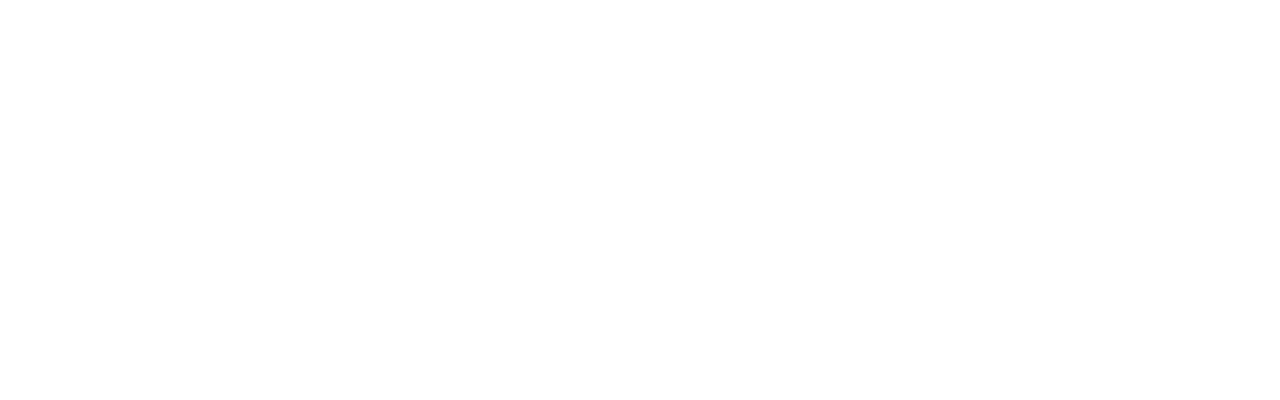
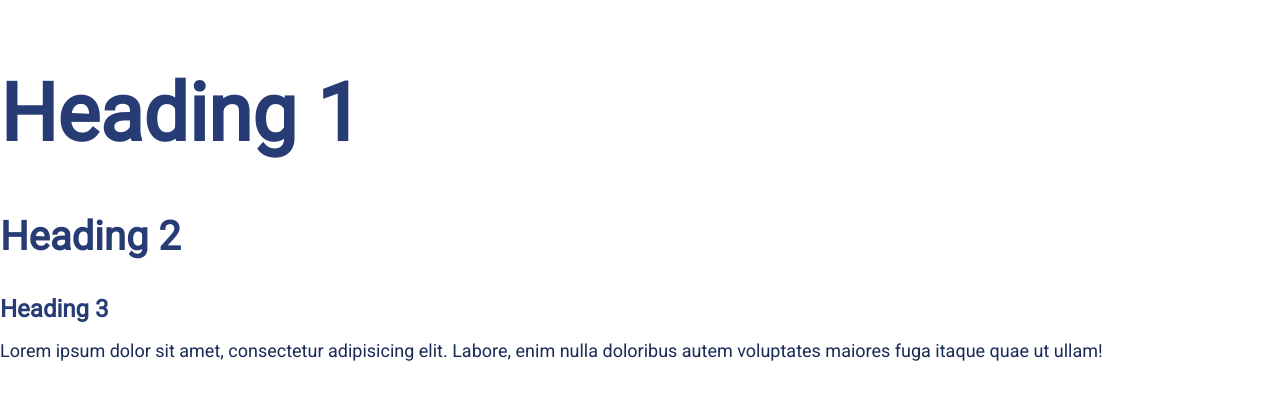
Before and after one commit to TomSidi07/biizness, a plain HTML site: page index.html in a window 1280 px wide. Drawn offline with Linux system fonts and the light colour scheme.

Commit message:
Define the style for the font.

```diff
--- a/css/style.css
+++ b/css/style.css
@@ -1,9 +1,51 @@
 :root {
-  --color-primary: #192a56;
-  --color-secondary: #40739e;
+  --color-primary: #40739e;
+  --color-secondary: #487eb0;
   --color-accent: #c23616;
   --color-success: #4cd137;
   --color-warning: #fbc531;
-  --color-headings: #dcdde1;
-  --color-body: #7f8fa6;
+  --color-headings: #273c75;
+  --color-body: #192a56;
 }
+html {
+  font-size: 62.5%;
+}
+body {
+  font-family: Roboto, Inter, Impact, Haettenschweiler, "Arial Narrow Bold",
+    sans-serif;
+  font-size: 2.4rem;
+  line-height: 1.5;
+  color: var(--color-body);
+}
+h1,
+h2,
+h3 {
+  color: var(--color-headings);
+  margin-bottom: 1rem;
+}
+h1 {
+  font-size: 7rem;
+}
+h2 {
+  font-size: 4rem;
+}
+h3 {
+  font-size: 3rem;
+}
+p {
+  margin-top: 0;
+}
+@media screen and (min-width: 1024px) {
+  body {
+    font-size: 1.8rem;
+  }
+  h1 {
+    font-size: 8rem;
+  }
+  h2 {
+    font-size: 4rem;
+  }
+  h3 {
+    font-size: 2.4rem;
+  }
+}
--- a/index.html
+++ b/index.html
@@ -4,8 +4,20 @@
     <meta charset="UTF-8" />
     <meta name="viewport" content="width=device-width, initial-scale=1.0" />
     <title>Biizness</title>
+    <link rel="preconnect" href="https://fonts.googleapis.com" />
+    <link rel="preconnect" href="https://fonts.gstatic.com" crossorigin />
+    <link
+      href="https://fonts.googleapis.com/css2?family=Inter:wght@400;700&family=Roboto&display=swap"
+      rel="stylesheet"
+    />
     <link rel="stylesheet" href="/css/normalize.css" />
     <link rel="stylesheet" href="/css/style.css" />
   </head>
-  <body></body>
+  <body>
+    <h1>Heading 1</h1>
+    <h2>Heading 2</h2>
+    <h3>Heading 3</h3>
+    Lorem ipsum dolor sit amet, consectetur adipisicing elit. Labore, enim nulla
+    doloribus autem voluptates maiores fuga itaque quae ut ullam!
+  </body>
 </html>
```
